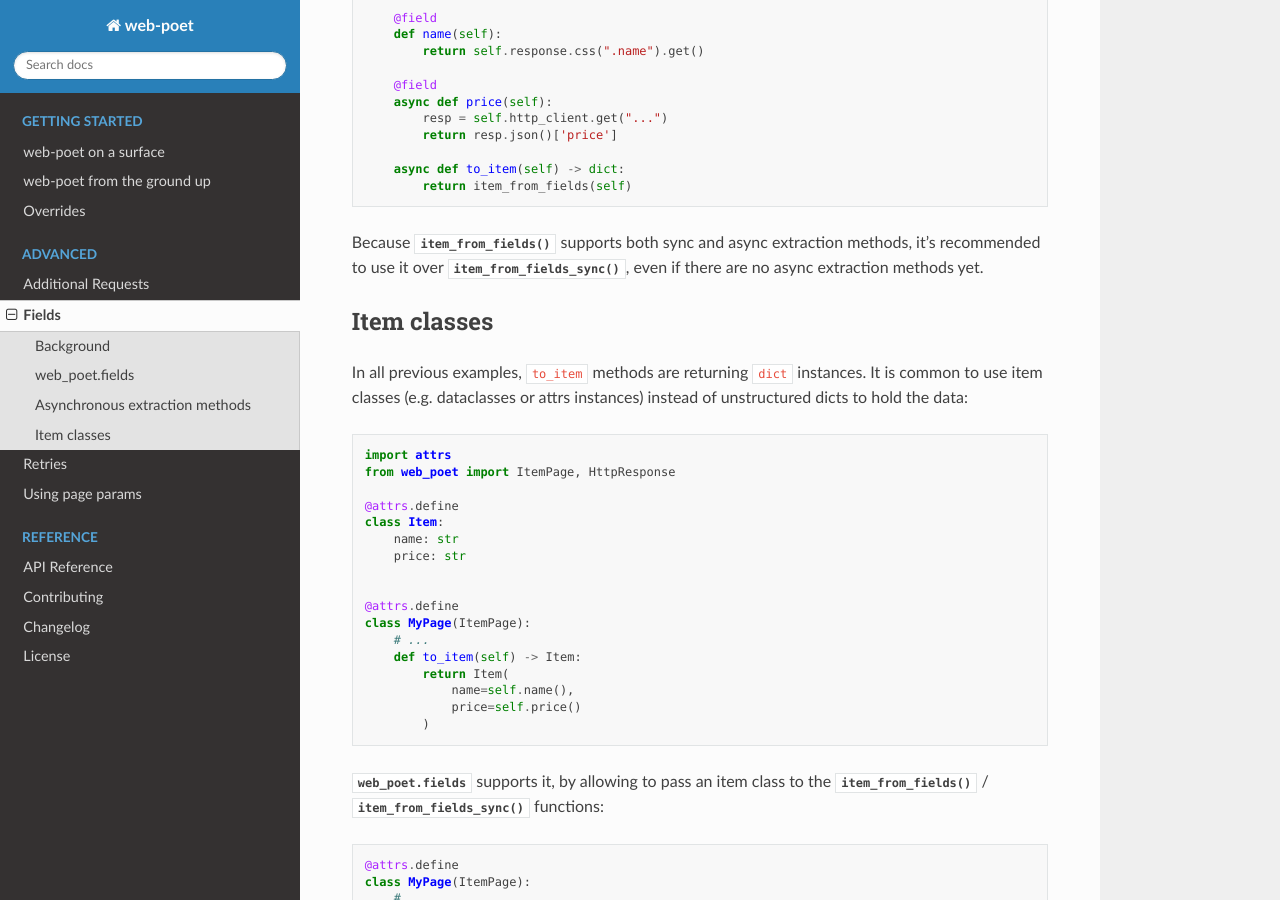
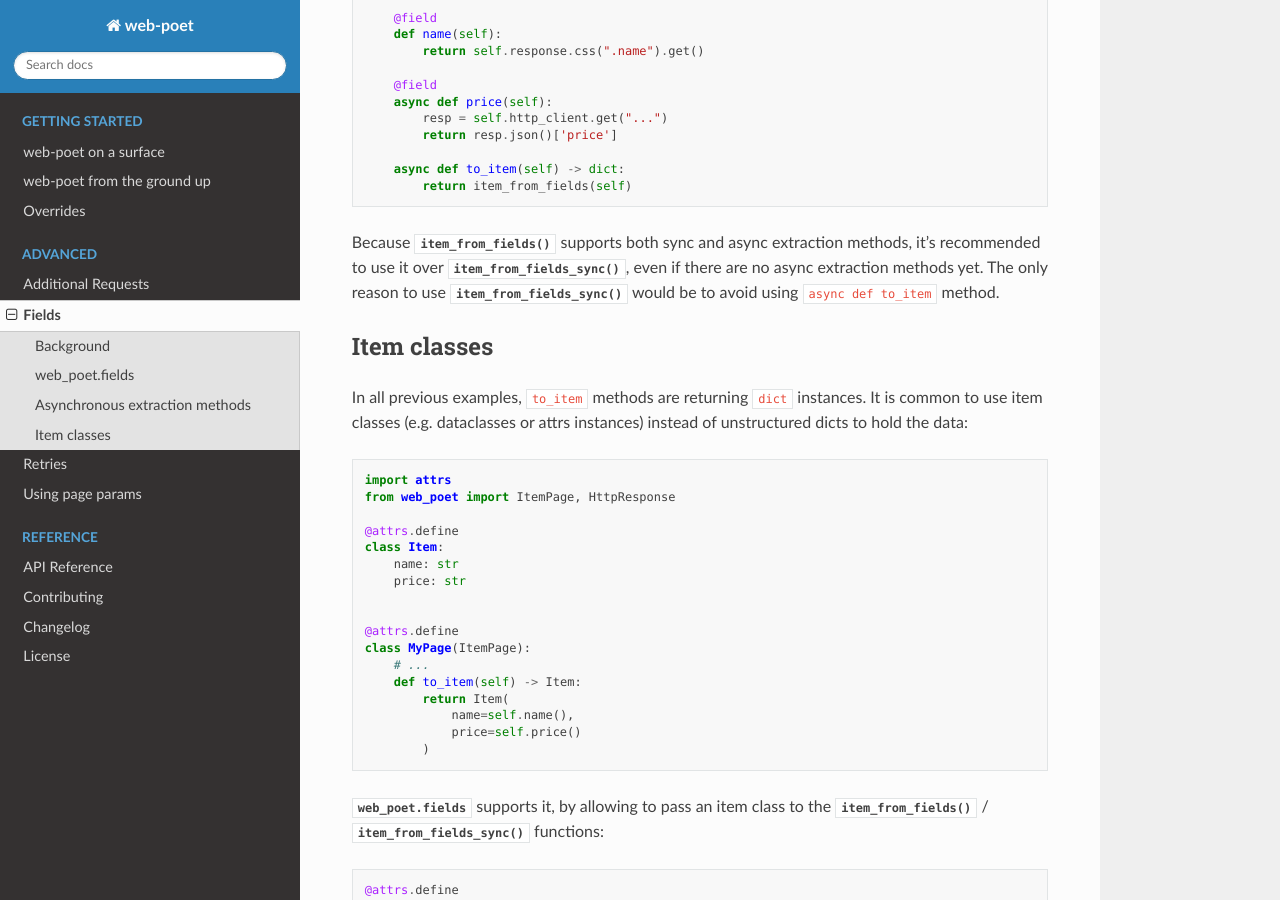
Before and after one commit to scrapinghub/web-poet, a Sphinx documentation site: the page built from docs/advanced/fields.rst, in a window 1280 px wide and 900 px high, scrolled down 1886 px. Built offline with Sphinx 7.4.7 and the Read the Docs theme 2.0.0, drawn with Linux system fonts in a browser that asks for light colours.

Commit message:
exaplain when item_from_fields_sync is useful

```diff
--- a/docs/advanced/fields.rst
+++ b/docs/advanced/fields.rst
@@ -118,7 +118,9 @@ of the attributes:
 
 Because :func:`~.item_from_fields` supports both sync and async extraction
 methods, it's recommended to use it over :func:`~.item_from_fields_sync`, even
-if there are no async extraction methods yet.
+if there are no async extraction methods yet. The only reason to use
+:func:`~.item_from_fields_sync` would be to avoid using
+``async def to_item`` method.
 
 Item classes
 ------------
```
